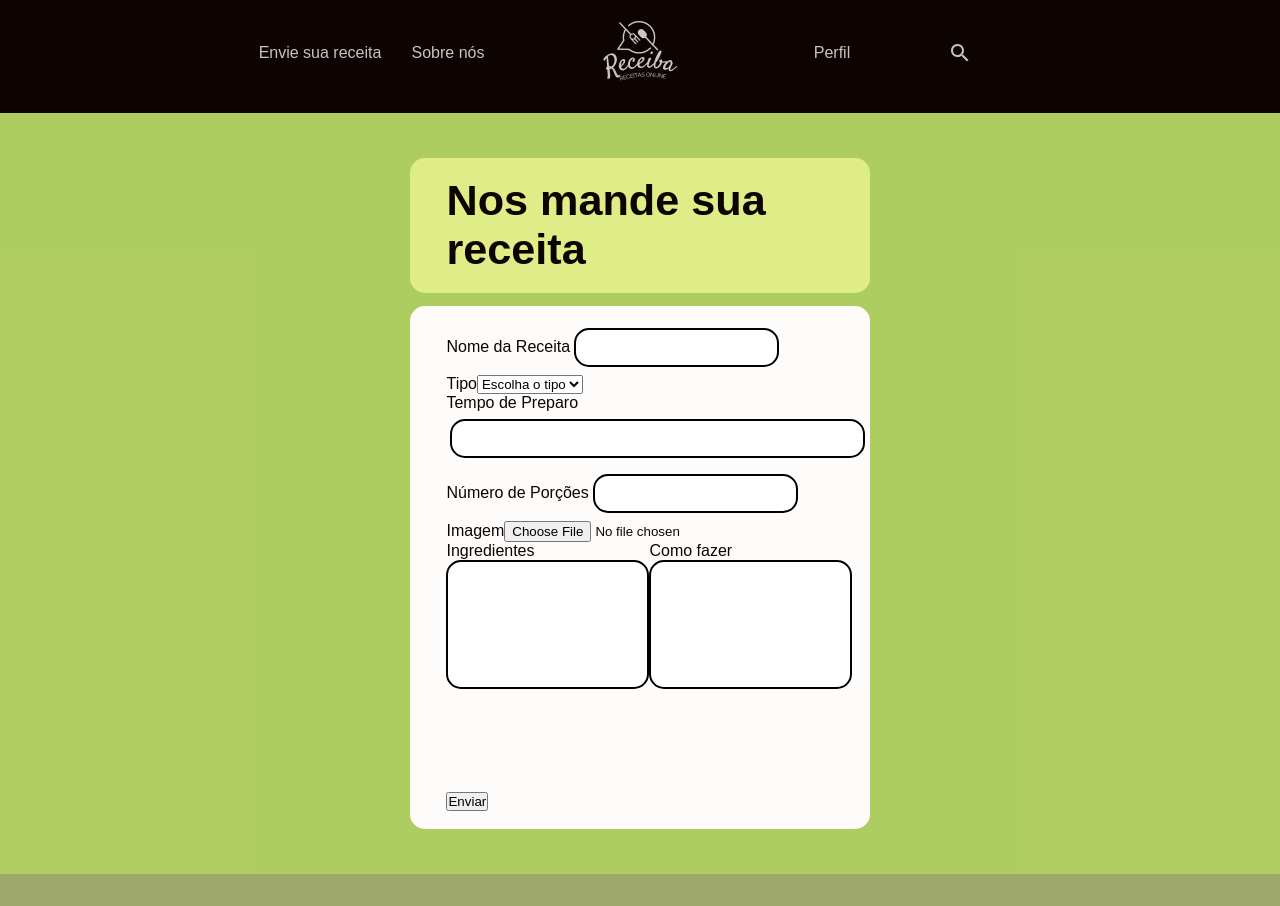
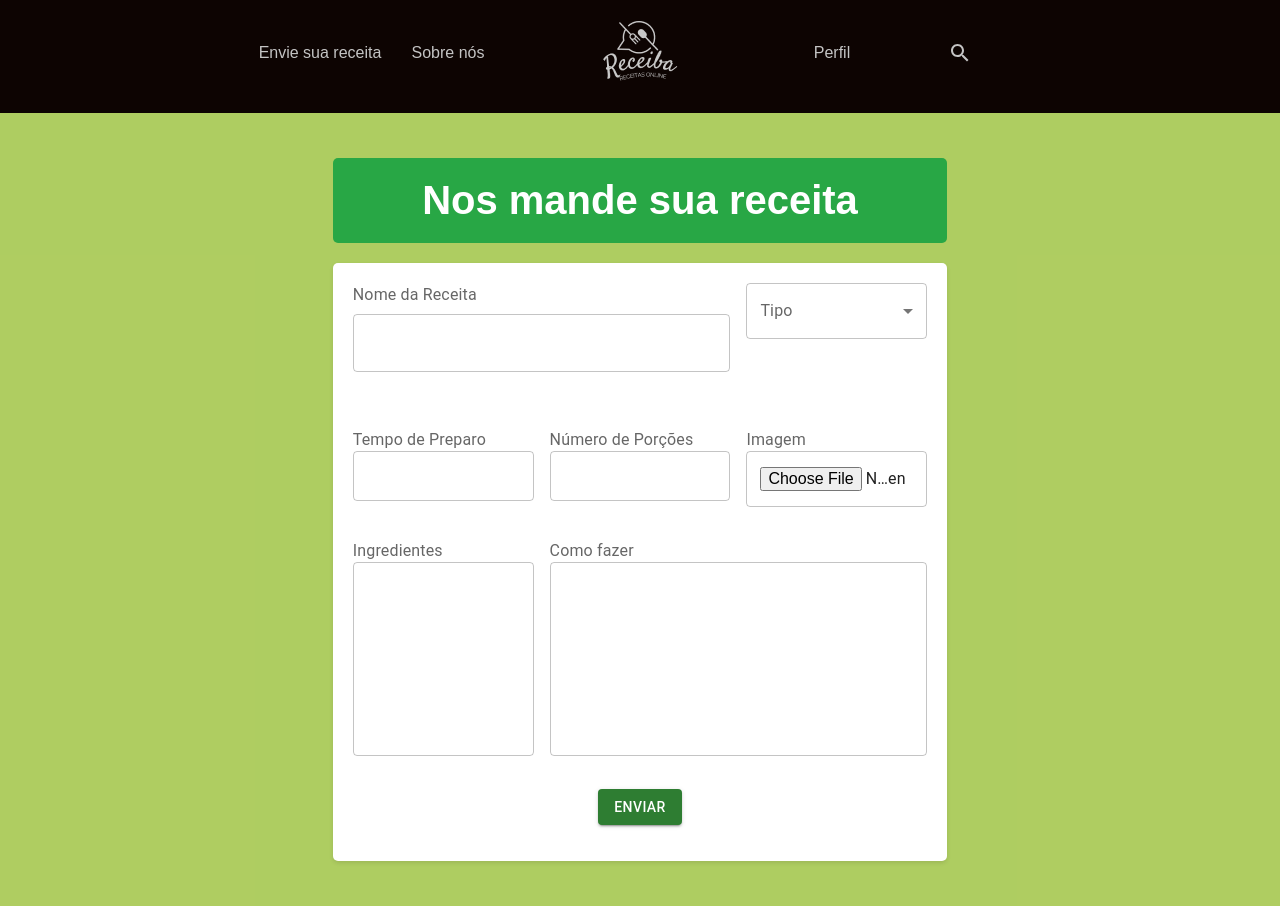
Before and after one commit to marioxaxa/ReceibaReceitas, a React (Vite) app: page / in a window 1280 px wide. Before the commit the page ends 874 px from the top, so only its background shows below. Built offline with nearby package versions, Linux system fonts and the light colour scheme.

Commit message:
Atualização_React

```diff
--- a/src/pages/EnviarReceita/EnviarReceita.css
+++ b/src/pages/EnviarReceita/EnviarReceita.css
@@ -128,7 +128,7 @@
   /* Final do header */
 
   section {
-    margin: 2.5% 20%;
+    margin: 2.5% 10%;
   }
 
   #nos-mande {
@@ -203,8 +203,7 @@
 
   input[type="text"] {
     padding: 10px 12px;
-    border: solid 2px black;
-    border-radius: 15px;
+
     margin: 2% 1%;
   }
 
@@ -268,3 +267,26 @@
       gap: 20%;
     }
   }
+
+  /* Estilo para o cabeçalho "Nos mande sua receita" */
+#nos-mande {
+  background-color: #28a745; /* Cor de fundo verde */
+  color: white; /* Cor do texto */
+  padding: 20px; /* Espaçamento interno */
+  text-align: center; /* Centralizar o texto */
+  border-radius: 5px; /* Bordas arredondadas */
+  margin-bottom: 20px; /* Espaço abaixo do cabeçalho */
+}
+
+#nos-mande h1 {
+  font-size: 2.5rem; /* Tamanho maior da fonte */
+  margin: 0; /* Remover margens padrão do h1 */
+}
+
+/* Estilo para a div com id "form-receita" */
+#form-receita {
+  background-color: white; /* Cor de fundo branco */
+  padding: 20px; /* Espaçamento interno */
+  border-radius: 5px; /* Bordas arredondadas */
+  box-shadow: 0 2px 4px rgba(0, 0, 0, 0.1); /* Sombra leve para destaque */
+}
--- a/src/pages/EnviarReceita/EnviarReceita.jsx
+++ b/src/pages/EnviarReceita/EnviarReceita.jsx
@@ -1,180 +1,332 @@
-import React from 'react'
-import Header from '../../components/Header/Header'
+import React, { useState } from "react";
+import Header from "../../components/Header/Header";
 import './EnviarReceita.css'
+import {
+  Grid,
+  Box,
+  TextField,
+  InputLabel,
+  FormControl,
+  Select,
+  MenuItem,
+  Typography,
+  Button
+} from "@mui/material";
 
 export default function EnviarReceita() {
+  // Estado para armazenar os valores dos campos do formulário
+  const [formData, setFormData] = useState({
+    nome_receita: '',
+    tipo: '',
+    tempo: '',
+    porções: '',
+    imagem: null,
+    ingredientes: '',
+    como_fazer: ''
+  });
 
+  // Função para lidar com a mudança dos campos do formulário
+  const handleChange = (event) => {
+    const { id, value, type, files } = event.target;
+    setFormData(prevState => ({
+      ...prevState,
+      [id]: type === 'file' ? files[0] : value
+    }));
+  };
 
+  // Função para lidar com o envio do formulário
+  const handleSubmit = (event) => {
+    event.preventDefault();
+
+    // Criação do objeto JSON com os dados do formulário
+    const dataToLog = {
+      nome_receita: formData.nome_receita,
+      tipo: formData.tipo,
+      tempo: formData.tempo,
+      porções: formData.porções,
+      imagem: formData.imagem ? formData.imagem.name : null, // Apenas o nome do arquivo
+      ingredientes: formData.ingredientes,
+      como_fazer: formData.como_fazer
+    };
+
+    // Log do JSON no console
+    console.log("Dados do Formulário:", JSON.stringify(dataToLog, null, 2));
+  };
 
   return (
     <div>
-        <Header >
-
-        </Header>
+      <Header />
       <main>
-
-
-
         <section>
           <div id="nos-mande">
             <h1>Nos mande sua receita</h1>
           </div>
           <div id="form-receita">
-                    <form action="">
-                        <div className="mb-1 row">
-                            <div className="mb-0 col-8">
-                                <label
-                                    for="exampleFormControlInput1"
-                                    className="form-label"
-                                    >Nome da Receita</label
+            <form onSubmit={handleSubmit}>
+              <Grid container spacing={2} sx={{ mb: 1 }}>
+                {/* Primeira Coluna: Nome da Receita */}
+                <Grid item xs={8}>
+                  <Box sx={{ mb: 2, width: "100%" }}>
+                    <InputLabel htmlFor="nome_receita" sx={{ mb: 1 }}>
+                      Nome da Receita
+                    </InputLabel>
+                    <TextField
+                      id="nome_receita"
+                      variant="outlined"
+                      fullWidth
+                      value={formData.nome_receita}
+                      onChange={handleChange}
+                    />
+                  </Box>
+                </Grid>
+
+                {/* Segunda Coluna: Tipo */}
+                <Grid item xs={4}>
+                  <Box
+                    sx={{
+                      width: "100%",
+                      display: 'flex',
+                      justifyContent: 'center' // Centraliza horizontalmente
+                    }}
                   >
-                                <input
-                                    type="text"
-                                    className="form-control bg-secondary-subtle border border-secondary-subtle rounded-3"
-                                    id="nome_receita"
-                                    placeholder=""
+                    <FormControl fullWidth>
+                      <InputLabel htmlFor="tipo" sx={{ mb: 1 }}>
+                        Tipo
+                      </InputLabel>
+                      <Select
+                        id="tipo"
+                        value={formData.tipo || ''}
+                        onChange={handleChange}
+                        variant="outlined"
+                        sx={{
+                          height: "56px", // Ajustando a altura para form-control-lg
+                        }}
+                      >
+                        <MenuItem value="">
+                          <em>Escolha o tipo</em>
+                        </MenuItem>
+                        <MenuItem value="Ave">Ave</MenuItem>
+                        <MenuItem value="Bebida">Bebida</MenuItem>
+                        <MenuItem value="Carne">Carne</MenuItem>
+                        <MenuItem value="Fruto do Mar">Fruto do Mar</MenuItem>
+                        <MenuItem value="Lanche">Lanche</MenuItem>
+                        <MenuItem value="Massa">Massa</MenuItem>
+                        <MenuItem value="Salada">Salada</MenuItem>
+                        <MenuItem value="Sobremesa">Sobremesa</MenuItem>
+                        <MenuItem value="Sopa">Sopa</MenuItem>
+                      </Select>
+                    </FormControl>
+                  </Box>
+                </Grid>
+              </Grid>
+
+              <Grid container spacing={2} sx={{ mb: 1 }}>
+                {/* Primeira Coluna: Erro Nome */}
+                <Grid item xs={8}>
+                  <Box sx={{ mb: 3 }}>
+                    <Typography id="erro_nome" variant="body2" color="error">
+                      {/* Mensagem de erro para Nome da Receita */}
+                    </Typography>
+                  </Box>
+                </Grid>
+
+                {/* Segunda Coluna: Erro Tipo */}
+                <Grid item xs={4}>
+                  <Box sx={{ mb: 3 }}>
+                    <Typography id="erro_tipo" variant="body2" color="error">
+                      {/* Mensagem de erro para Tipo */}
+                    </Typography>
+                  </Box>
+                </Grid>
+              </Grid>
+
+              <Grid container spacing={2} id="detalhes-receita">
+                {/* Tempo de Preparo */}
+                <Grid item xs={4}>
+                  <Box sx={{ mb: 3 }}>
+                    <InputLabel htmlFor="tempo">
+                      Tempo de Preparo
+                    </InputLabel>
+                    <TextField
+                      id="tempo"
+                      variant="outlined"
+                      fullWidth
+                      value={formData.tempo}
+                      onChange={handleChange}
+                      InputProps={{
+                        sx: {
+                          borderRadius: 1,
+                        },
+                      }}
                     />
-                            </div>
-                            <div className="mb-0 col">
-                                <label
-                                    for="exampleFormControlInput1"
-                                    className="form-label mb-6"
-                                    >Tipo</label
-                                >
-                                <select
-                                    id="tipo"
-                                    className="form-select bg-secondary-subtle border border-secondary-subtle rounded-3 mt-2 form-control-lg"
-                                    aria-label="Default select example"
-                                >
-                                    <option selected>Escolha o tipo</option>
-                                    <option value="Ave">Ave</option>
-                                    <option value="Bebida">Bebida</option>
-                                    <option value="Carne">Carne</option>
-                                    <option value="Fruto do Mar">
-                                        Fruto do Mar
-                                    </option>
-                                    <option value="Lanche">Lanche</option>
-                                    <option value="Massa">Massa</option>
-                                    <option value="Salada">Salada</option>
-                                    <option value="Sobremesa">Sobremesa</option>
-                                    <option value="Sopa">Sopa</option>
-                                </select>
-                            </div>
-                        </div>
-                        <div className="mb-1 row">
-                            <div className="mb-3 col-8">
-                                <p id="erro_nome" className="error"></p>
-                            </div>
+                  </Box>
+                </Grid>
 
-                            <div className="mb-3 col">
-                                <p id="erro_tipo" className="error"></p>
-                            </div>
-                        </div>
-                        <div id="detalhes-receita" className="row">
-                            <div className="mb-3 col">
-                                <label
-                                    for="exampleFormControlInput1"
-                                    className="form-label"
-                                    >Tempo de Preparo</label
-                                >
-                                <input
-                                    type="text"
-                                    className="form-control bg-secondary-subtle border border-secondary-subtle rounded-3"
-                                    id="tempo"
-                                    placeholder=""
+                {/* Número de Porções */}
+                <Grid item xs={4}>
+                  <Box sx={{ mb: 3 }}>
+                    <InputLabel htmlFor="porções">
+                      Número de Porções
+                    </InputLabel>
+                    <TextField
+                      id="porções"
+                      variant="outlined"
+                      fullWidth
+                      value={formData.porções}
+                      onChange={handleChange}
+                      InputProps={{
+                        sx: {
+                          borderRadius: 1,
+                        },
+                      }}
                     />
-                            </div>
-                            <div className="mb-3 col">
-                                <label
-                                    for="exampleFormControlInput1"
-                                    className="form-label"
-                                    >Número de Porções</label
-                                >
-                                <input
-                                    type="text"
-                                    className="form-control bg-secondary-subtle border border-secondary-subtle rounded-3"
-                                    id="porções"
-                                    placeholder=""
+                  </Box>
+                </Grid>
+
+                {/* Imagem */}
+                <Grid item xs={4}>
+                  <Box sx={{ mb: 3 }}>
+                    <InputLabel htmlFor="imagem">
+                      Imagem
+                    </InputLabel>
+                    <TextField
+                      id="imagem"
+                      type="file"
+                      variant="outlined"
+                      fullWidth
+                      onChange={handleChange}
+                      InputProps={{
+                        sx: {
+                          borderRadius: 1,
+                        },
+                      }}
                     />
-                            </div>
-                            <div className="mb-3 col">
-                                <label
-                                    for="exampleFormControlInput1"
-                                    className="form-label"
-                                    >Imagem</label
-                                >
-                                <input
-                                    className="form-control col bg-secondary-subtle border border-secondary-subtle rounded-3 mt-2"
-                                    type="file"
-                                    id="imagem"
+                  </Box>
+                </Grid>
+              </Grid>
+
+              <Grid container spacing={2} sx={{ mb: 1 }}>
+                {/* Erro Tempo */}
+                <Grid item xs={4}>
+                  <Box>
+                    <Typography id="erro_tempo" variant="body2" color="error">
+                      {/* Mensagem de erro para Tempo de Preparo */}
+                    </Typography>
+                  </Box>
+                </Grid>
+
+                {/* Erro Porção */}
+                <Grid item xs={4}>
+                  <Box>
+                    <Typography id="erro_porção" variant="body2" color="error">
+                      {/* Mensagem de erro para Número de Porções */}
+                    </Typography>
+                  </Box>
+                </Grid>
+
+                {/* Erro Imagem */}
+                <Grid item xs={4}>
+                  <Box>
+                    <Typography id="erro_imagem" variant="body2" color="error">
+                      {/* Mensagem de erro para Imagem */}
+                    </Typography>
+                  </Box>
+                </Grid>
+              </Grid>
+
+              <Grid container spacing={2} id="preparo-receita">
+                {/* Ingredientes */}
+                <Grid item xs={4}>
+                  <Box>
+                    <InputLabel htmlFor="ingredientes">
+                      Ingredientes
+                    </InputLabel>
+                    <TextField
+                      id="ingredientes"
+                      variant="outlined"
+                      multiline
+                      rows={7}
+                      fullWidth
+                      value={formData.ingredientes}
+                      onChange={handleChange}
+                      InputProps={{
+                        sx: {
+                          borderRadius: 1,
+                        },
+                      }}
                     />
-                            </div>
-                        </div>
-                        <div className="mb-1 row">
-                            <div className="col">
-                                <p id="erro_tempo" className="error"></p>
-                            </div>
+                  </Box>
+                </Grid>
 
-                            <div className="col">
-                                <p id="erro_porção" className="error"></p>
-                            </div>
+                {/* Como fazer */}
+                <Grid item xs={8}>
+                  <Box>
+                    <InputLabel htmlFor="como_fazer">
+                      Como fazer
+                    </InputLabel>
+                    <TextField
+                      id="como_fazer"
+                      variant="outlined"
+                      multiline
+                      rows={7}
+                      fullWidth
+                      value={formData.como_fazer}
+                      onChange={handleChange}
+                      InputProps={{
+                        sx: {
+                          borderRadius: 1,
+                        },
+                      }}
+                    />
+                  </Box>
+                </Grid>
+              </Grid>
 
-                            <div className="col">
-                                <p id="erro_imagem" className="error"></p>
-                            </div>
-                        </div>
-                        <div id="preparo-receita" className="row">
-                            <div className="col-4">
-                                <label
-                                    for="exampleFormControlTextarea1"
-                                    className="form-label"
-                                    >Ingredientes</label
-                                >
-                                <textarea
-                                    className="form-control bg-secondary-subtle border border-secondary-subtle rounded-3"
-                                    id="ingredientes"
-                                    rows="7"
-                                ></textarea>
-                            </div>
-                            <div className="col-8">
-                                <label
-                                    for="exampleFormControlTextarea1"
-                                    className="form-label"
-                                    >Como fazer</label
-                                >
-                                <textarea
-                                    className="form-control bg-secondary-subtle border border-secondary-subtle rounded-3"
-                                    id="como_fazer"
-                                    rows="7"
-                                ></textarea>
-                            </div>
-                        </div>
-                        <div className="row">
-                            <div className="col-4">
-                                <p id="erro_ingredientes" className="error"></p>
-                            </div>
+              <Grid container spacing={2}>
+                {/* Erro Ingredientes */}
+                <Grid item xs={4}>
+                  <Box>
+                    <Typography id="erro_ingredientes" variant="body2" color="error">
+                      {/* Mensagem de erro para Ingredientes */}
+                    </Typography>
+                  </Box>
+                </Grid>
 
-                            <div className="col-8">
-                                <p id="erro_como_fazer" className="error"></p>
-                            </div>
-                        </div>
+                {/* Erro Como Fazer */}
+                <Grid item xs={8}>
+                  <Box>
+                    <Typography id="erro_como_fazer" variant="body2" color="error">
+                      {/* Mensagem de erro para Como fazer */}
+                    </Typography>
+                  </Box>
+                </Grid>
+              </Grid>
 
-                        <button
+              <Box sx={{ textAlign: 'center', mt: 2 }}>
+                {/* Botão Enviar */}
+                <Button
                   id="botão_enviar_receita"
-                            type="button"
-                            className="btn btn-success d-flex align-items-center m-auto"
+                  variant="contained"
+                  color="success"
+                  type="submit"
+                  sx={{
+                    display: 'flex',
+                    alignItems: 'center',
+                    m: 'auto'
+                  }}
                 >
                   Enviar
-                        </button>
+                </Button>
 
-                        <p id="receita_enviada" className="text-center"></p>
+                {/* Mensagem de Receita Enviada */}
+                <Typography id="receita_enviada" variant="body2" sx={{ mt: 2 }}>
+                  {/* Mensagem sobre receita enviada */}
+                </Typography>
+              </Box>
             </form>
           </div>
         </section>
       </main>
-
-
-
     </div>
-  )
+  );
 }
```
Lines whose indentation alone changed are shown as unchanged.
